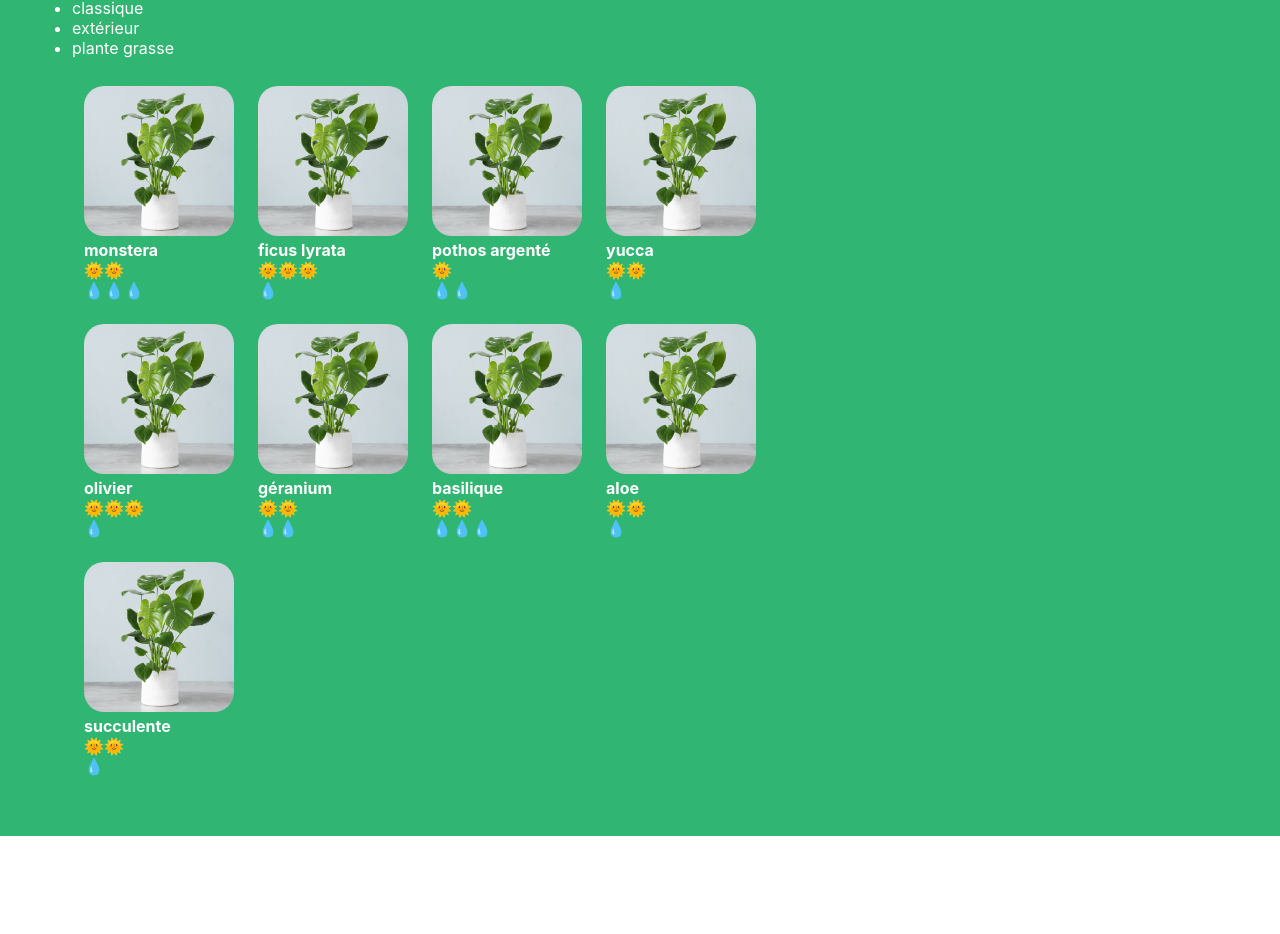
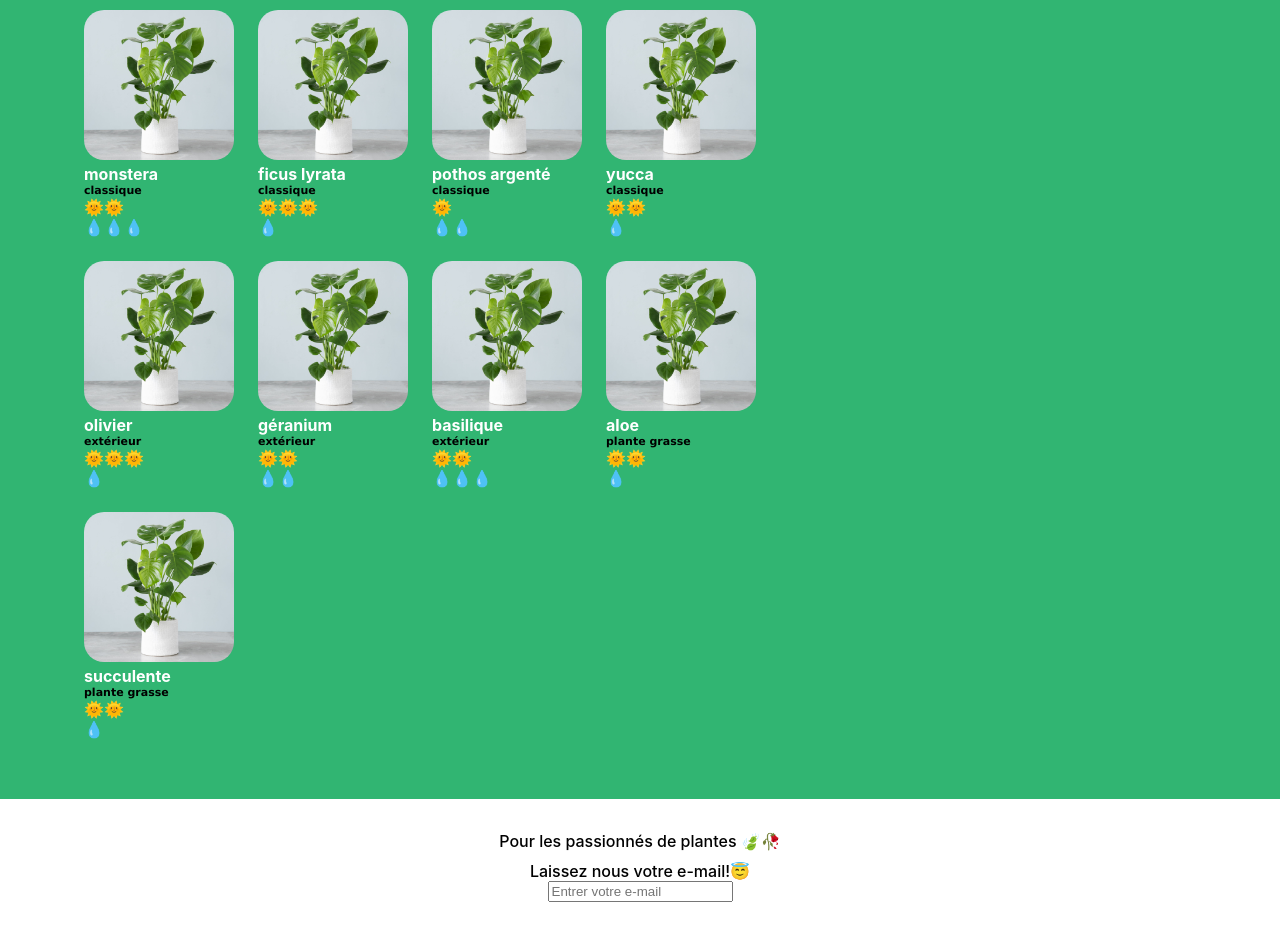
Before and after one commit to IannisG10/La-maison-Jungle, a React (Create React App) app: page / in a window 1280 px wide. Shown: the part 199-1133 px from the top of the page. Before the commit the page ends 1035 px from the top, so only its background shows below. Built offline with nearby package versions, Linux system fonts and the light colour scheme.

Commit message:
Les states,les composants controlées

```diff
--- a/src/App.js
+++ b/src/App.js
@@ -2,6 +2,7 @@
 import './css/cart.css';
 import './css/panier.css';
 import Banniere from './component/Banniere';
+import Footer from './component/footer';
 // import Cart from './component/cart';
 import ShoppingList from './component/shoppingList';
 
@@ -12,6 +13,7 @@ function App(){
       <Banniere/>
       {/* <Cart/> */}
       <ShoppingList/>
+      <Footer/>
 
 
     </div>
--- a/src/component/CareScale.js
+++ b/src/component/CareScale.js
@@ -3,6 +3,7 @@ import React from "react";
 export default function CareScale({scaleValue,careType}){
     const range = [1,2,3];
     const type = careType === "light"?'🌞' : '💧';
+
     // <div>{range.map(rangeElem=> scaleValue >= rangeElem?type : null)}</div>
     return(
         <div>
--- /dev/null
+++ b/src/component/footer.js
@@ -0,0 +1,30 @@
+import React,{useState} from "react";
+import '../css/footer.css';
+
+function Footer(){
+    const[inputValue,setInputValue] = useState('');
+
+    function handleInput(e){
+        setInputValue(e.target.value);
+    }
+    function handleBlur(){
+        if(!inputValue.includes('@')){
+            alert('Attention! Votre mail doit inclure un "@"!! ')
+        }
+    }
+
+    return(
+        <footer className="lmj-footer">
+            <div className="lmj-footer-element">Pour les passionnés de plantes 🍃🥀 </div>
+            <div>Laissez nous votre e-mail!😇 </div>
+            <input
+                placeholder="Entrer votre e-mail"
+                value={inputValue}
+                onChange={handleInput}
+                onBlur={handleBlur}
+                />
+        </footer>
+    );
+}
+
+export default Footer;
--- a/src/component/plantItem.js
+++ b/src/component/plantItem.js
@@ -2,22 +2,33 @@ import React from "react";
 import CareScale from "./CareScale";
 
 
-function PlantItem ({name,cover,id,light,water}){
-
+function PlantItem ({name,cover,id,light,water,category}){
+    const quantityLabel = {
+        1:'peu',
+        2:'modérement',
+        3:'beaucoup'
+    }
     return(
-        <li key={id} className="lmj-liste"onClick={()=>{handleClick(name)} } >
+        <li key={id} className="lmj-liste">
             <img src={cover} alt={name} className="lmj-cover"/>
             <div>
                 {name}
             </div>
-            <CareScale scaleValue={light} careType="light"/>
-            <CareScale scaleValue={water} careType="water"/>
+            <div className="plantCategory">
+                {category}
+            </div>
+
+            <div onClick={()=>{alert(`${name} a besoin de ${quantityLabel[light]} de lumière 🌞` )}}>
+                <CareScale scaleValue={light} careType="light" />
+            </div>
+
+            <div onClick={()=>{alert(`${name} a besoin de ${quantityLabel[water]} d'eau 💧`)}}>
+                <CareScale scaleValue={water} careType="water"/>
+            </div>
         </li>
     )
 }
- function handleClick(plantName){
-    alert(`Vous avez choisi ${plantName}? tres bon choix`);
- }
+
 
 
 export default PlantItem;
--- a/src/component/shoppingList.js
+++ b/src/component/shoppingList.js
@@ -4,16 +4,14 @@ import { plantList } from "../datas/plantList";
 import PlantItem from "./plantItem";
 
 function ShoppingList (){
-    const categories = plantList.reduce((acc,plant)=>
-        acc.includes(plant.category)?acc :acc.concat(plant.category),[]);
+
     return(
         <div className="lmj-cart">
-            <ul className="">
-                {categories.map(x=>(<li key={x}>{x}</li>))}
-            </ul>
+
             <ul className="cart-list">
-                {plantList.map(({id,cover,name,water,light}) =>(
+                {plantList.map(({id,cover,name,water,light,category}) =>(
                     <PlantItem id={id}
+                                category={category}
                                cover={cover}
                                name={name}
                                water={water}
--- /dev/null
+++ b/src/css/footer.css
@@ -0,0 +1,13 @@
+.lmj-footer{
+    color: black;
+    padding: 32px;
+    border-top: 32px;
+    display: flex;
+    justify-content: flex-start;
+    flex-direction: column;
+    align-items: center;
+    font-weight: 500;
+}
+.lmj-footer-element{
+    margin-bottom: 10px;
+}
--- a/src/css/panier.css
+++ b/src/css/panier.css
@@ -44,3 +44,8 @@
     width: 150px;
     border-radius: 20px;
 }
+.plantCategory{
+    color: black;
+    font-size: 11px;
+    font-family:  'Lucida Sans Unicode', Geneva, Verdana;
+}
```
